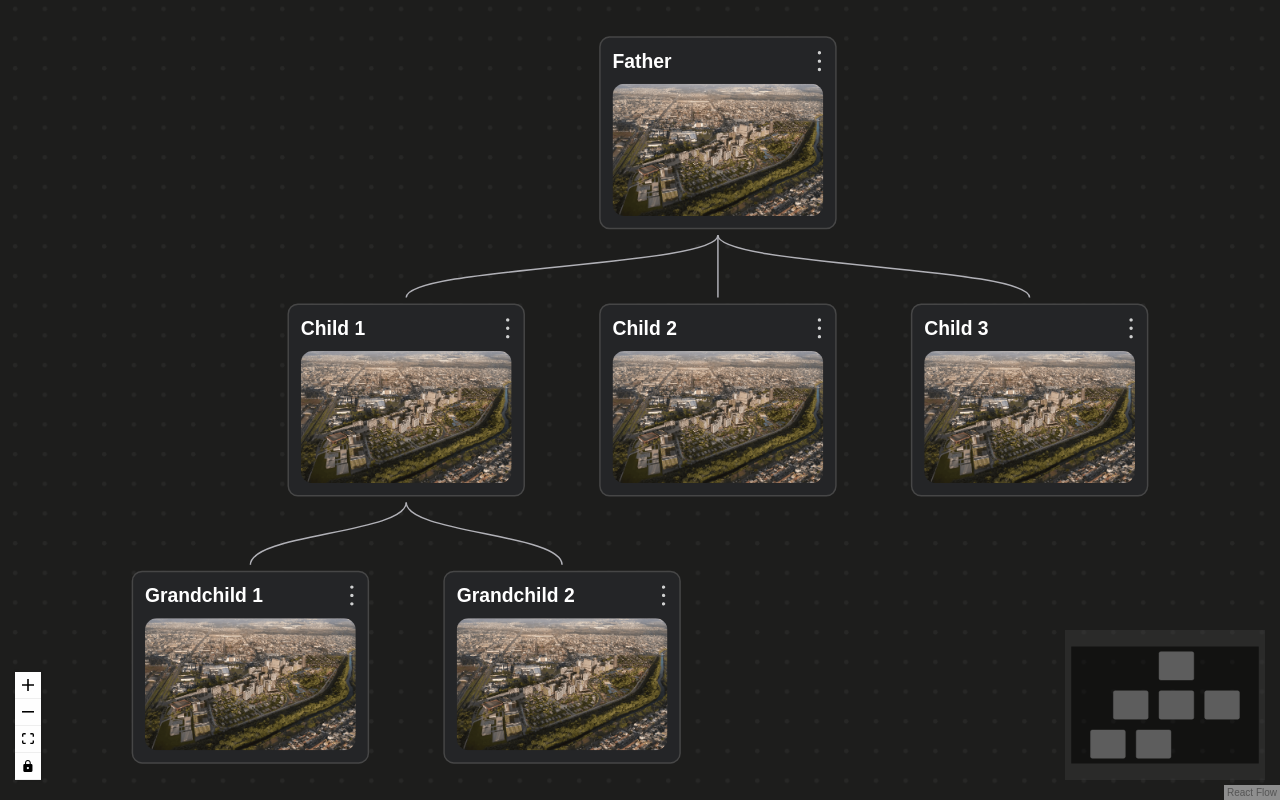
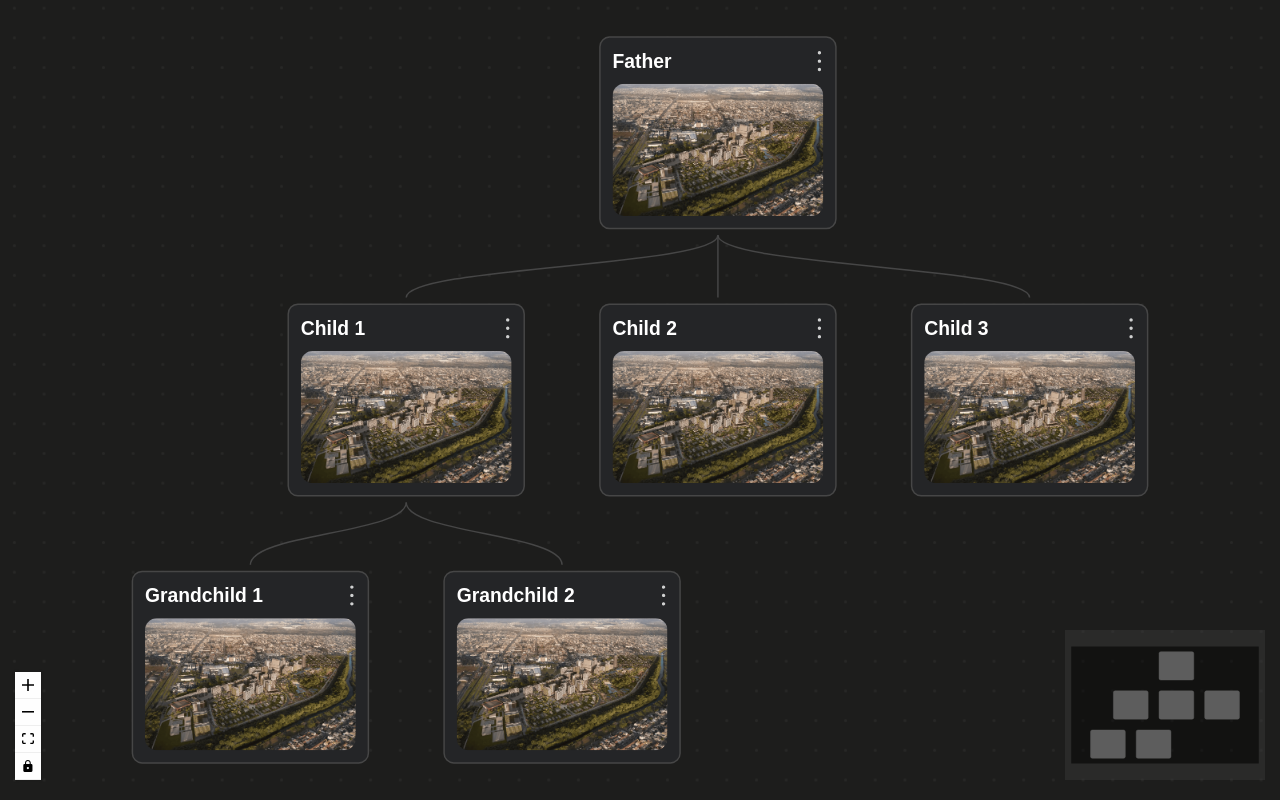
Before and after one commit to Matheusmeed/tree, a React (Vite) app: page / in a window 1280 px wide. Built offline with nearby package versions, Linux system fonts and the light colour scheme.

Commit message:
feat: styling

```diff
--- a/src/components/TreeView/index.tsx
+++ b/src/components/TreeView/index.tsx
@@ -19,7 +19,7 @@ const nodeHeight = 130;
 
 const dagreGraph = new dagre.graphlib.Graph();
 dagreGraph.setDefaultEdgeLabel(() => ({}));
-dagreGraph.setGraph({ rankdir: 'TB' }); // Top to Bottom
+dagreGraph.setGraph({ rankdir: 'TB' });
 
 const treeData = [
   { id: '1', label: 'Father', parent: null },
@@ -47,6 +47,7 @@ const TreeView = () => {
           source: item.parent,
           target: item.id,
           animated: false,
+          style: { stroke: '#464646' },
         });
       }
 
@@ -78,8 +79,6 @@ const TreeView = () => {
         nodesDraggable={false}
         nodesConnectable={false}
         elementsSelectable={false}
-        zoomOnScroll={false}
-        panOnScroll
       >
         <MiniMap
           nodeColor='#5d5d5d'
@@ -88,7 +87,7 @@ const TreeView = () => {
           maskColor='rgba(255, 255, 255, 0.1)'
           style={{ background: '#00000062' }}
         />
-        <Background color='#272726' gap={20} size={1.5} />
+        <Background color='#272726' gap={20} size={1} />
         <Controls />
       </ReactFlow>
     </Container>
--- a/src/components/TreeView/styles.ts
+++ b/src/components/TreeView/styles.ts
@@ -4,4 +4,8 @@ export const Container = styled.div`
   width: 100%;
   height: 100dvh;
   background-color: #1d1d1c;
+
+  .react-flow__attribution {
+    display: none;
+  }
 `;
```
